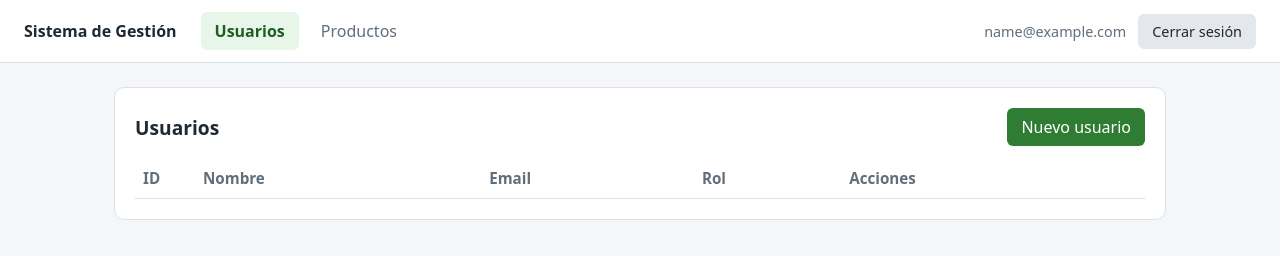
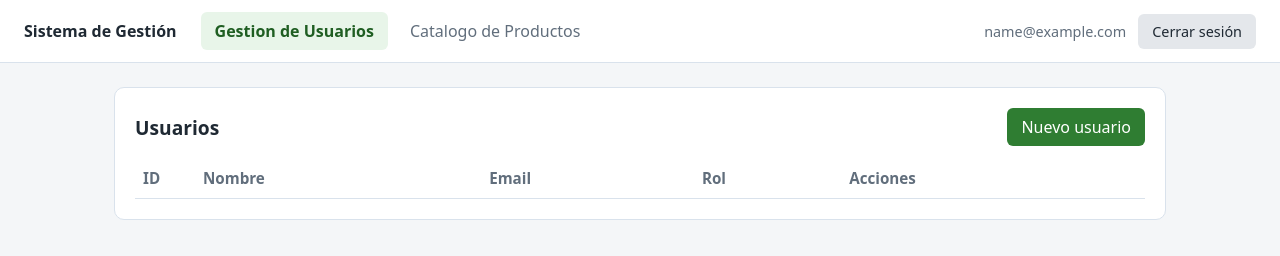
Before and after one commit to TristanLimon/app-devops-api, a website: page public/app.html in a window 1280 px wide. Drawn offline with Linux system fonts and the light colour scheme; no server answers; sample sign-in values are in the browser's storage.

Commit message:
feat(ui): renombrar títulos del panel de usuarios y productos

```diff
--- a/public/app.html
+++ b/public/app.html
@@ -10,8 +10,8 @@
   <header class="topbar">
     <strong>Sistema de Gestión</strong>
     <nav>
-      <button class="tab active" data-tab="users" data-testid="tab-users">Usuarios</button>
-      <button class="tab" data-tab="products" data-testid="tab-products">Productos</button>
+      <button class="tab active" data-tab="users" data-testid="tab-users">Gestion de Usuarios</button>
+      <button class="tab" data-tab="products" data-testid="tab-products">Catalogo de Productos</button>
     </nav>
     <div class="session">
       <span id="current-user" data-testid="current-user"></span>
```
